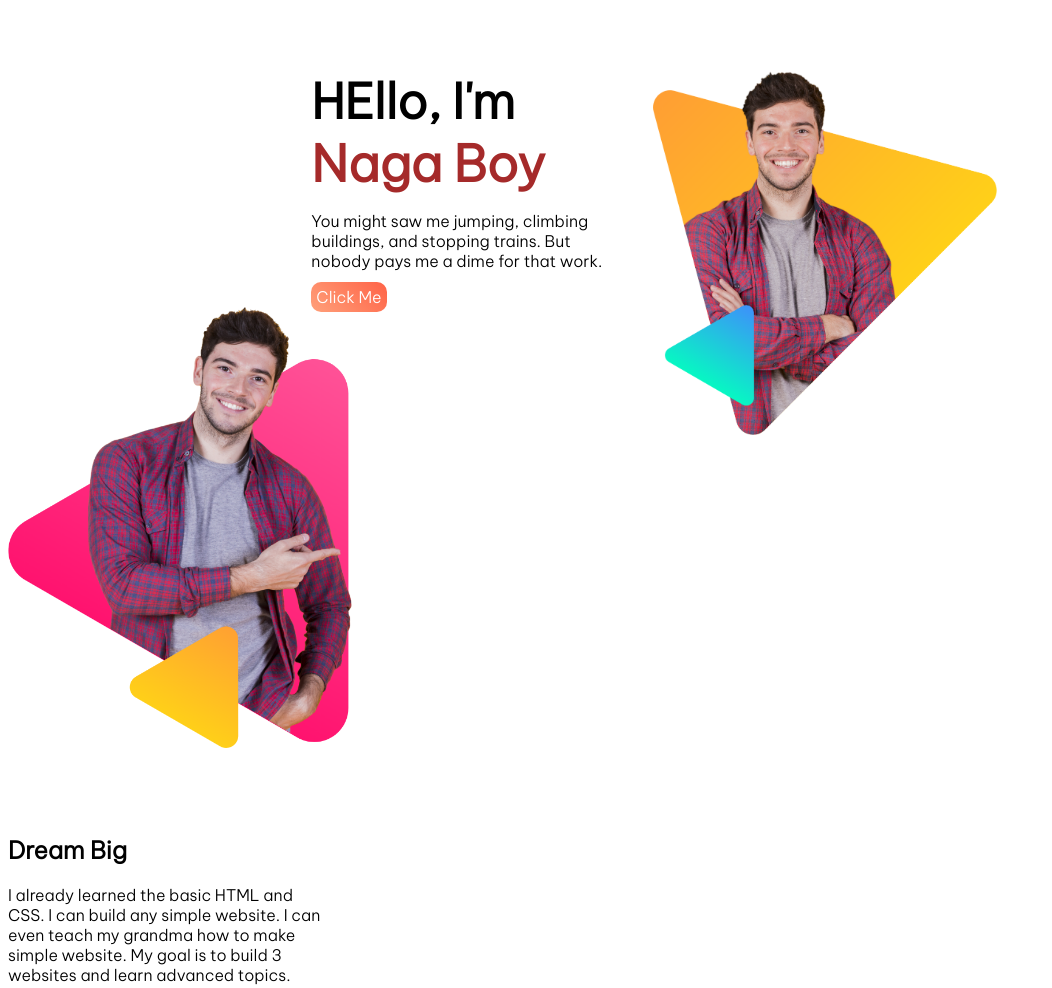
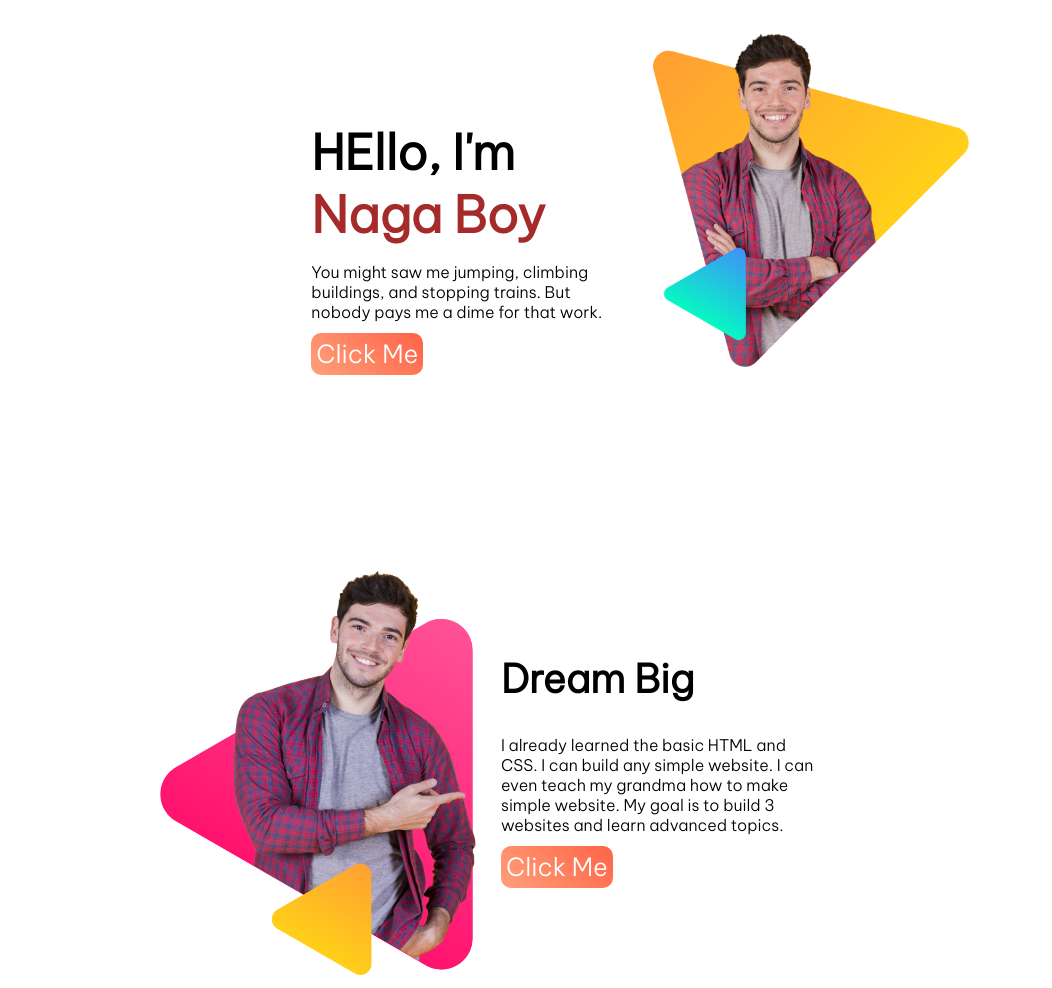
Before and after one commit to shahjalalcss/finalsite, a plain HTML site: page index.html in a window 1280 px wide. Shown: the top 988 px of the page, without its empty margins (0-1052 px from the left). Drawn offline with Linux system fonts and the light colour scheme.

Commit message:
style.css
dsfsdf

```diff
--- a/style.css
+++ b/style.css
@@ -3,21 +3,24 @@ body{
 }
 .half-weight{
     width: 25%;
-    padding-top: 5%;
+    padding-top: 10%;
 }
 
 .half-weight img{
-    width: 109%;
+    width: 100%;
 }
 
 .intro {
     margin-left: 24%;
     float: left;
+    padding-top: 9%;
 }
 
 .profile-image{
     margin-right: 24%;
     float: right;
+    padding-top: 2%;
+    padding-left: 2%;
 }
 a{
     text-decoration: none;
@@ -29,12 +32,9 @@ a{
     color: white;
 }
 .topbanner{
-    background-image: url(images/header-bg.png);
-    background-repeat: no-repeat;
+    background-image: url(images/biography-bg)
     }
-    section{
-        he
-    }
+
     .intro h2{
         font-size: 48px;
         margin: 0%;
@@ -45,3 +45,25 @@ a{
         color: brown;
         margin: 0%;
     }
+    .linkbutton{
+        font-size: 25px;
+    }
+    section{
+        height: 500px;
+    }
+    .w-image{
+        float: left;
+        padding-left: 17%;
+        margin: -05%
+        ;
+
+    }
+    .w-intro{
+        float: right;
+        padding-right: 28%;
+        margin-right: 8%;
+        margin-top: -1%;
+    }
+.w-intro h1{
+    font-size: 39px;
+}
```
